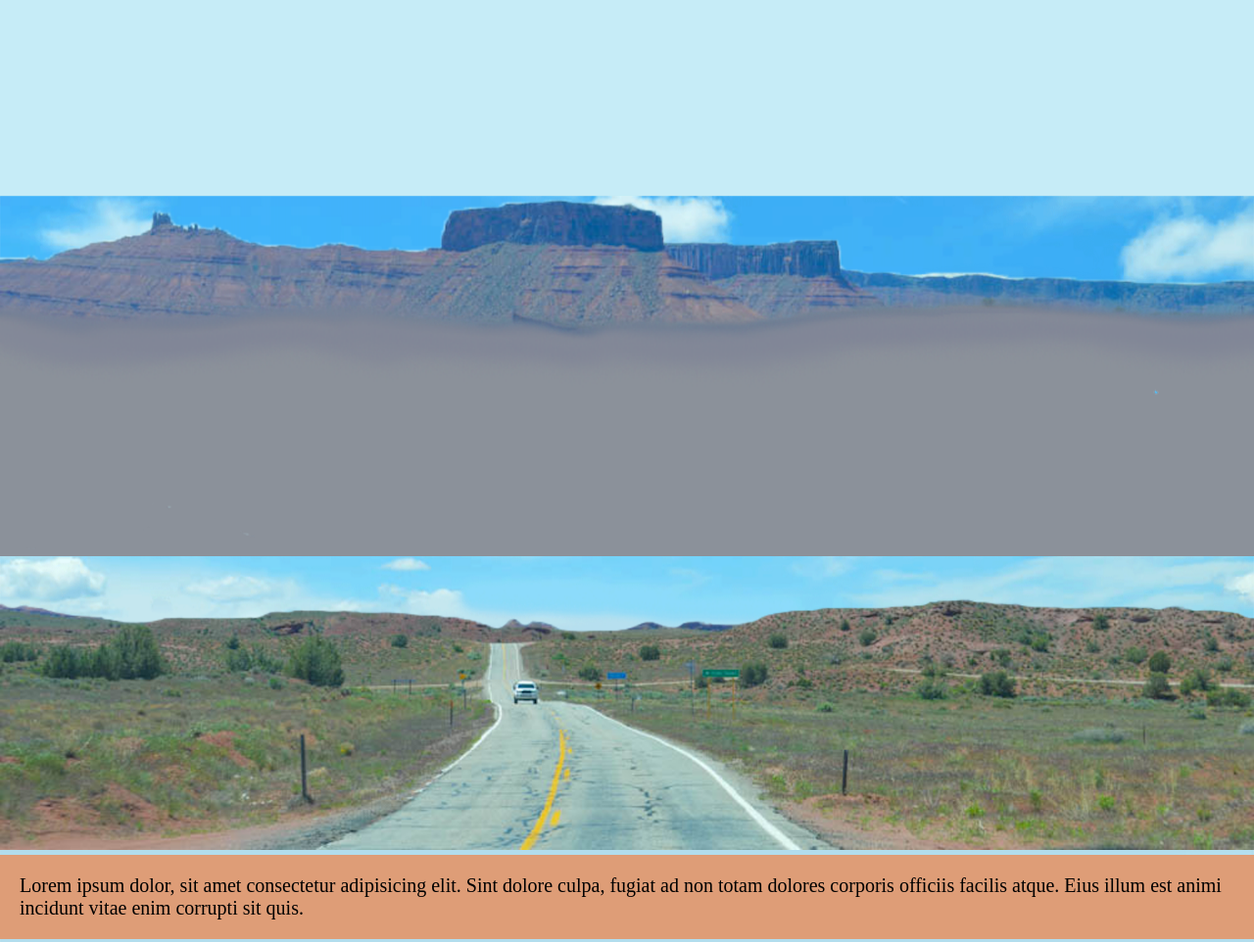
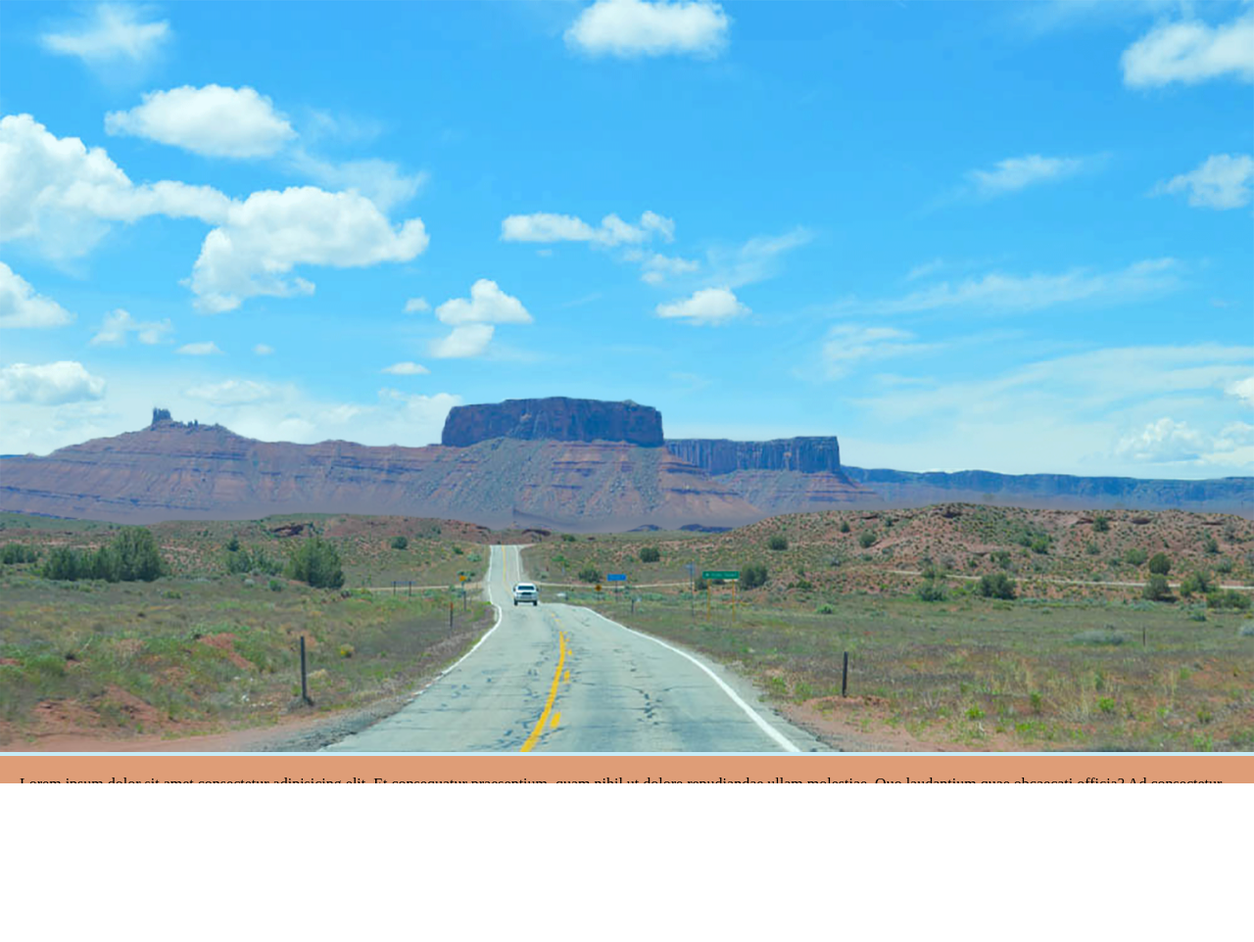
Before and after one commit to smanning29/parallax, a website: page index.html in a window 1280 px wide. Shown: the top 962 px of the page at 98% size. After the commit the page ends 800 px from the top, so only its background shows below. Drawn offline with nearby package versions, Linux system fonts and the light colour scheme.

Commit message:
new parallax

```diff
--- a/index.html
+++ b/index.html
@@ -31,7 +31,24 @@
 <body>
   <div id="container"></div>
 
-    <div id="group1">
+  <div class="parallax">
+    <div class="group">
+      <div class="layer-back">
+        <img src="img/rt1.png" alt="Background">
+      </div>
+      <div class="layer-base">
+        <img src="img/rt2.png" alt="foreground">
+        <div class="text">
+          Lorem ipsum dolor sit amet consectetur adipisicing elit. Et consequatur praesentium, quam nihil ut dolore repudiandae ullam molestiae. Quo laudantium quae obcaecati officia? Ad consectetur natus fugit corporis, laudantium cupiditate!
+        </div>
+      </div>
+    </div>
+    <div class="parallax__group">
+      ...
+    </div>
+  </div>
+
+    <!-- <div id="group1">
       <div class="background">
         <img src="img/rt-1-1.png" alt="sky">
       </div>
@@ -44,7 +61,7 @@
           Lorem ipsum dolor, sit amet consectetur adipisicing elit. Sint dolore culpa, fugiat ad non totam dolores corporis officiis facilis atque. Eius illum est animi incidunt vitae enim corrupti sit quis.
         </div>
       </div>
-    </div>
+    </div> -->
 
 
 </div>
--- a/scss/_layout.scss
+++ b/scss/_layout.scss
@@ -23,6 +23,7 @@
     overflow-x: hidden;
     overflow-y: hidden;
     background: $bg-color;
+    height: 100%;
  }
 
 
@@ -34,43 +35,44 @@
    max-width: 100%;
  }
 
- #group1 {
-    height: 500px;
+ header {
+   background-color: $sky;
+   padding: 20px;
+   h1 {
+    text-align: center;
+    color: black;
+   }
+ }
+
+ .parallax {
+  perspective: 1px;
+  height: 100vh;
+  overflow-x: hidden;
+  overflow-y: auto;
+  .group {
     position: relative;
+    height: 100vh;
     transform-style: preserve-3d;
-    font-size: 20px;
-    box-sizing: border-box;
-    img{
-      max-width: 100%;
+    .layer-base {
+      position: absolute;
+      top: 0;
+      right: 0;
+      bottom: 0;
+      left: 0;
+      transform: translateZ(0);
+      .text {
+        background-color: $desert;
+        padding: 20px;
+        top: -20px;
+      }
+    }
+    .layer-back {
+      position: absolute;
+      top: 0;
+      right: 0;
+      bottom: 0;
+      left: 0;
+      transform: translateZ(-1px) scale(2);
     }
   }
-
-  .background {
-    transform: translateZ($back) scale($back-scale);
-    height: 1000px;
-    width: 100%;
-    position: absolute;
-    top: 0;
-    padding-top: 100px;
-  }
-
-  .middle {
-    transform: translateZ($front) scale($front-scale);
-    top: -400px;
-    height: 500px;
-    width: 50%;
-    position: absolute;
-    padding-top: 100px;
-    font-family: $body-font;
-    font-size: 5em;
-  }
-
-  .foreground {
-    position: absolute;
-    top: 0px;
-    width: 100%;
-    .text{
-    top: -10px;
-    background-color: $desert;
-    padding: 20px;
-  }
+}
--- a/scss/_variables.scss
+++ b/scss/_variables.scss
@@ -1,11 +1,11 @@
 @import url('https://fonts.googleapis.com/css?family=Cormorant+Garamond|Montserrat&display=swap');
 
 $back: -3px;
-$back-scale: 4;
+$back-scale: 1;
 $mid: -2px;
-$mid-scale: 3;
+$mid-scale: 1;
 $front: -1px;
-$front-scale: 2;
+$front-scale: 1;
 
 //COLORS
 $bg-color: #c6ecf7;
```
Also changed, not shown: css/main.css, img/rt-1-2.png (deleted), img/rt-1-2a.png (deleted), img/rt-1-3.png (deleted), img/rt1.png (renamed from img/rt-1-1.png), img/rt2.png (added).
